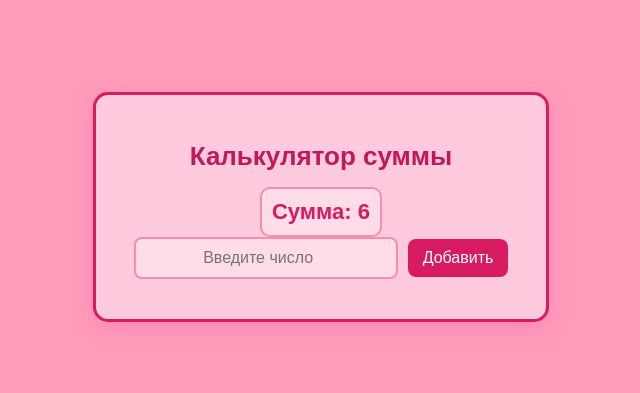
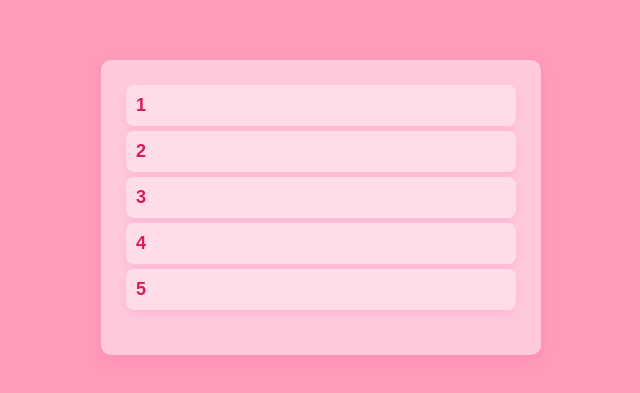
Before and after one commit to KateGrebeneva/kate_react_main, a React (Create React App) app: page / in a window 1280 px wide. Shown: the part 193-586 px from the top of the page, without its empty margins (319-959 px from the left). Built offline with nearby package versions, Linux system fonts and the light colour scheme.

Commit message:
task#96_3

```diff
--- a/src/App.css
+++ b/src/App.css
@@ -6,37 +6,62 @@ body {
   align-items: center;
   height: 100vh;
   color: #d81b60;
+  margin: 0;
 }
 
-/* Контейнер калькулятора */
-.calculator-container {
-  border: 3px solid #d81b60;
-  border-radius: 15px;
+/* Контейнер для всего приложения */
+.app-container {
+  display: flex;
+  flex-direction: column;
+  align-items: center;
+  justify-content: center;
+  width: 400px;
+  padding: 20px;
   background-color: #ffcadd;
-  padding: 25px;
-  box-shadow: 0px 6px 20px rgba(255, 105, 180, 0.4);
-  text-align: center;
-  width: 400px;
+  border-radius: 10px;
+  box-shadow: 0px 5px 15px rgba(255, 105, 180, 0.3);
 }
 
-h2 {
-  font-size: 26px;
-  margin-bottom: 15px;
-  color: #c2185b;
+/* Список заметок */
+.notes-list {
+  width: 100%;
+  margin-bottom: 20px;
+}
+
+/* Контейнер для каждой заметки */
+.note-container {
+  background-color: #ffdde8;
+  padding: 10px;
+  margin: 5px;
+  border-radius: 8px;
+  cursor: pointer;
+  box-shadow: 0px 4px 10px rgba(255, 105, 180, 0.2);
+  transition: transform 0.3s;
+}
+
+.note-container:hover {
+  transform: scale(1.05);
+}
+
+/* Текст заметки */
+.note-text {
+  font-size: 18px;
+  font-weight: bold;
+  color: #d81b60;
+  margin: 0;
+}
+
+/* Контейнер для ввода */
+.input-container {
+  width: 100%;
+  margin-top: 15px;
+  text-align: center;
 }
 
 /* Поле ввода */
-.input-container {
-  display: flex;
-  justify-content: center;
-  align-items: center;
-  gap: 10px;
-  margin-bottom: 15px;
-}
-
-input {
-  width: 60%;
-  padding: 10px;
+.edit-input {
+  width: 80%;
+  padding: 8px;
   font-size: 16px;
   border: 2px solid #f48fb1;
   border-radius: 8px;
@@ -45,37 +70,8 @@ input {
   transition: 0.3s;
 }
 
-input:focus {
+.edit-input:focus {
   border-color: #d81b60;
   outline: none;
   background-color: #ffd1e4;
 }
-
-/* Кнопка */
-button {
-  background-color: #d81b60;
-  color: white;
-  border: none;
-  padding: 10px 15px;
-  font-size: 16px;
-  border-radius: 8px;
-  cursor: pointer;
-  transition: 0.3s;
-}
-
-button:hover {
-  background-color: #c2185b;
-}
-
-/* Отображение суммы */
-.sum-display {
-  font-size: 22px;
-  font-weight: bold;
-  background-color: #ffdde8;
-  padding: 10px;
-  border-radius: 10px;
-  border: 2px solid #f48fb1;
-  display: inline-block;
-  width: auto;
-  min-width: 80px;
-}
--- a/src/App.js
+++ b/src/App.js
@@ -1,41 +1,47 @@
 import React, { useState } from "react";
-import "./App.css"; // Подключаем стили
+import "./App.css";
 
-function getSum(arr) {
-  return arr.reduce((acc, num) => acc + Number(num), 0);
-}
+function App() {
+  const [notes, setNotes] = useState([1, 2, 3, 4, 5]);
+  const [editNum, setEditNum] = useState(null);
 
-function Calculator() {
-  const [value, setValue] = useState("");
-  const [nums, setNums] = useState([1, 2, 3]);
+  const result = notes.map((note, index) => {
+    return (
+      <div
+        key={index}
+        className="note-container"
+        onClick={() => startEdit(index)}
+      >
+        <p className="note-text">{note}</p>
+      </div>
+    );
+  });
 
-  function handleChange(event) {
-    setValue(event.target.value);
+  function startEdit(index) {
+    setEditNum(index);
   }
 
-  function handleAdd() {
-    if (value.trim() !== "") {
-      const updatedNums = [...nums, value];
-      setNums(updatedNums);
-      setValue("");
-    }
+  function changeItem(event) {
+    const updatedNotes = [...notes];
+    updatedNotes[editNum] = event.target.value;
+    setNotes(updatedNotes);
   }
 
   return (
-    <div className="calculator-container">
-      <h2>Калькулятор суммы</h2>
-      <div className="sum-display">Сумма: {getSum(nums)}</div>
-      <div className="input-container">
-        <input
-          type="number"
-          value={value}
-          onChange={handleChange}
-          placeholder="Введите число"
-        />
-        <button onClick={handleAdd}>Добавить</button>
-      </div>
+    <div className="app-container">
+      <div className="notes-list">{result}</div>
+      {editNum !== null && (
+        <div className="input-container">
+          <input
+            className="edit-input"
+            value={notes[editNum]}
+            onChange={changeItem}
+            autoFocus
+          />
+        </div>
+      )}
     </div>
   );
 }
 
-export default Calculator;
+export default App;
```
Also changed, not shown: results/Концепции/task#96/task#96_3.jpg (added).
